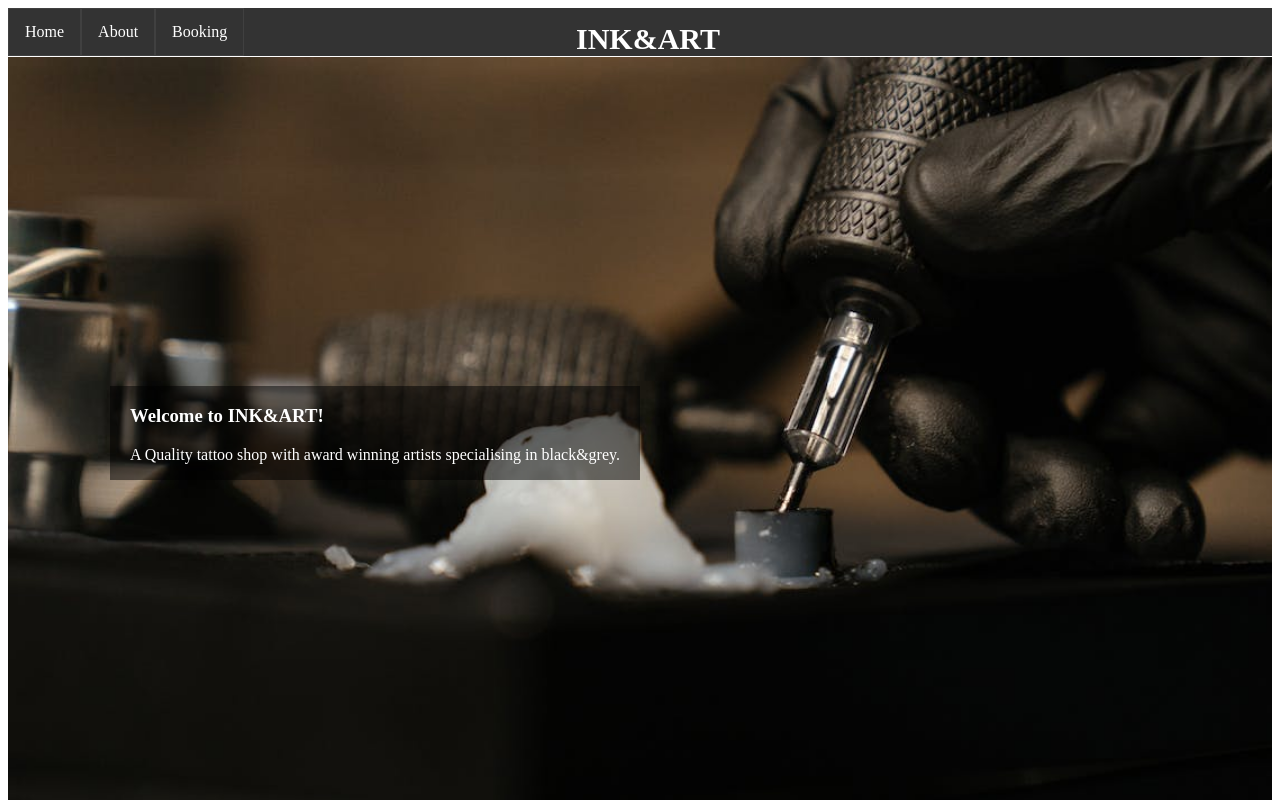
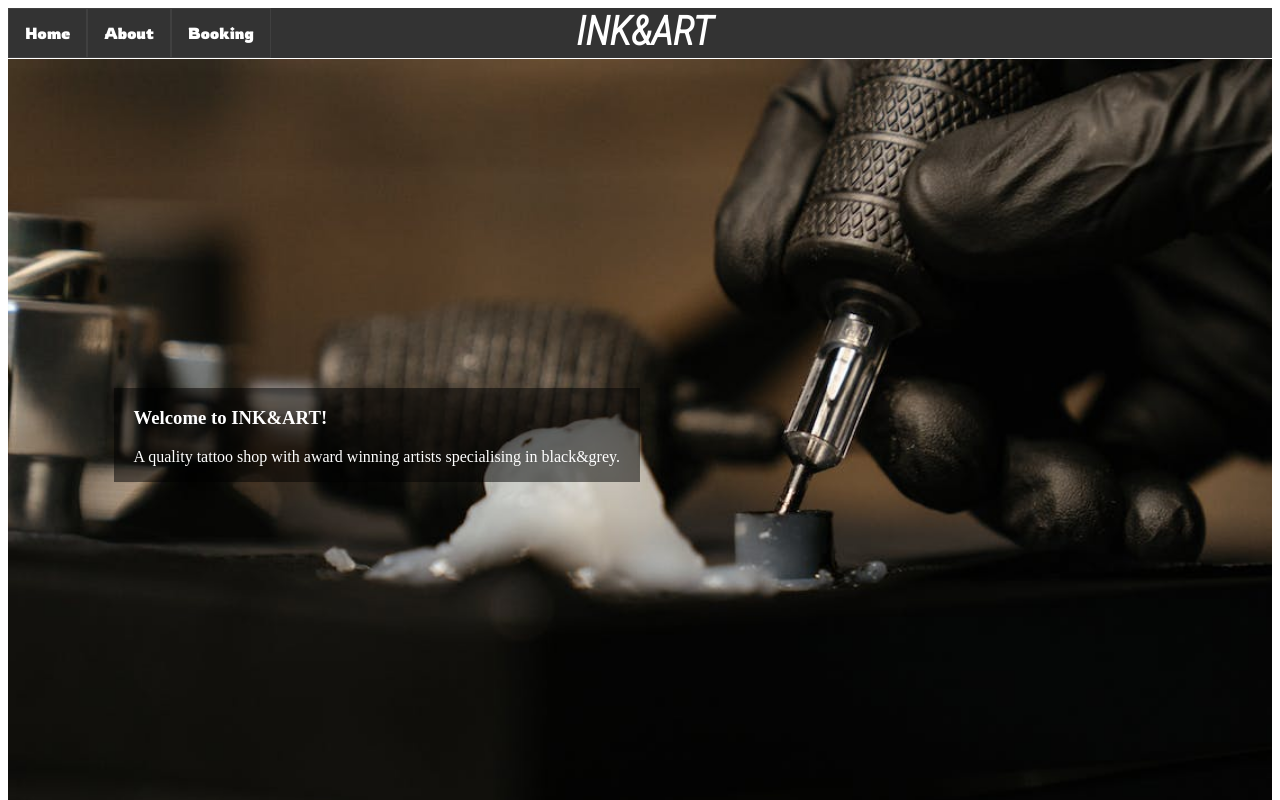
Before and after one commit to ThomRadstrom/INK-ART, a plain HTML site: page index.html in a window 1280 px wide. Shown: the top 800 px of the page. Drawn offline with Linux system fonts and the light colour scheme.

Commit message:
add custom font family and styled nav bar (position/Font)

```diff
--- a/assets/css/style.css
+++ b/assets/css/style.css
@@ -1,9 +1,12 @@
 .logo {
     position: absolute;
-    top: 2px;
+    top: 1%;
     left: 45%;
-    font-size: 30px;
+    font-size: 40px;
     color: white;
+    padding: 0;
+    margin: 0;
+    font-family: 'Roboto Condensed', sans-serif;
 }
 
 ul {
@@ -25,6 +28,7 @@ li a {
     padding: 14px 16px;
     text-decoration: none;
     border: 1px solid #404040;
+    font-family: 'Rowdies', cursive;
 }
 
 li a:hover {
--- a/index.html
+++ b/index.html
@@ -5,11 +5,14 @@
     <meta http-equiv="X-UA-Compatible" content="IE=edge">
     <meta name="viewport" content="width=device-width, initial-scale=1.0">
     <link rel="stylesheet" href="assets/css/style.css">
+    <style>
+        @import url('https://fonts.googleapis.com/css2?family=Roboto+Condensed:ital,wght@1,300&family=Rowdies:wght@700&display=swap');
+        </style>
     <title>INK&ART</title>
 </head>
 <body>
     <ul class="nav">
-        <li><a class="active" href="#">Home</a></li>
+        <li><a class="active" href="index.html">Home</a></li>
         <li><a href="#">About</a></li>
         <li><a href="#">Booking</a></li>
       </ul>
@@ -18,7 +21,7 @@
      <img src="/assets/images/INK&ART2.jpg" alt="A dark photo with a hand holding a tattoo machine">
       <div class="img-text">
         <h3>Welcome to INK&ART!</h3>
-        <p>A Quality tattoo shop with award winning artists specialising in black&grey.</p>
+        <p>A quality tattoo shop with award winning artists specialising in black&grey.</p>
       </div>
     </div>
     <footer>
```
